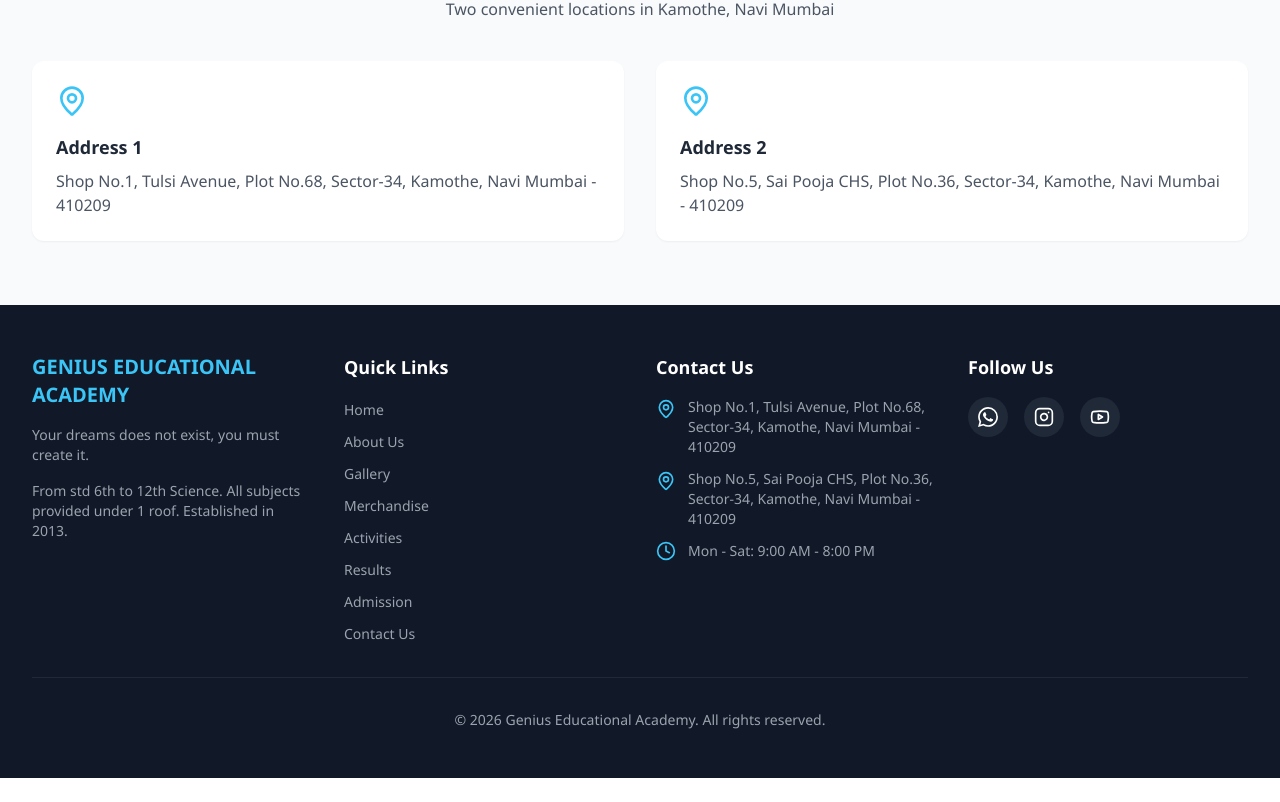
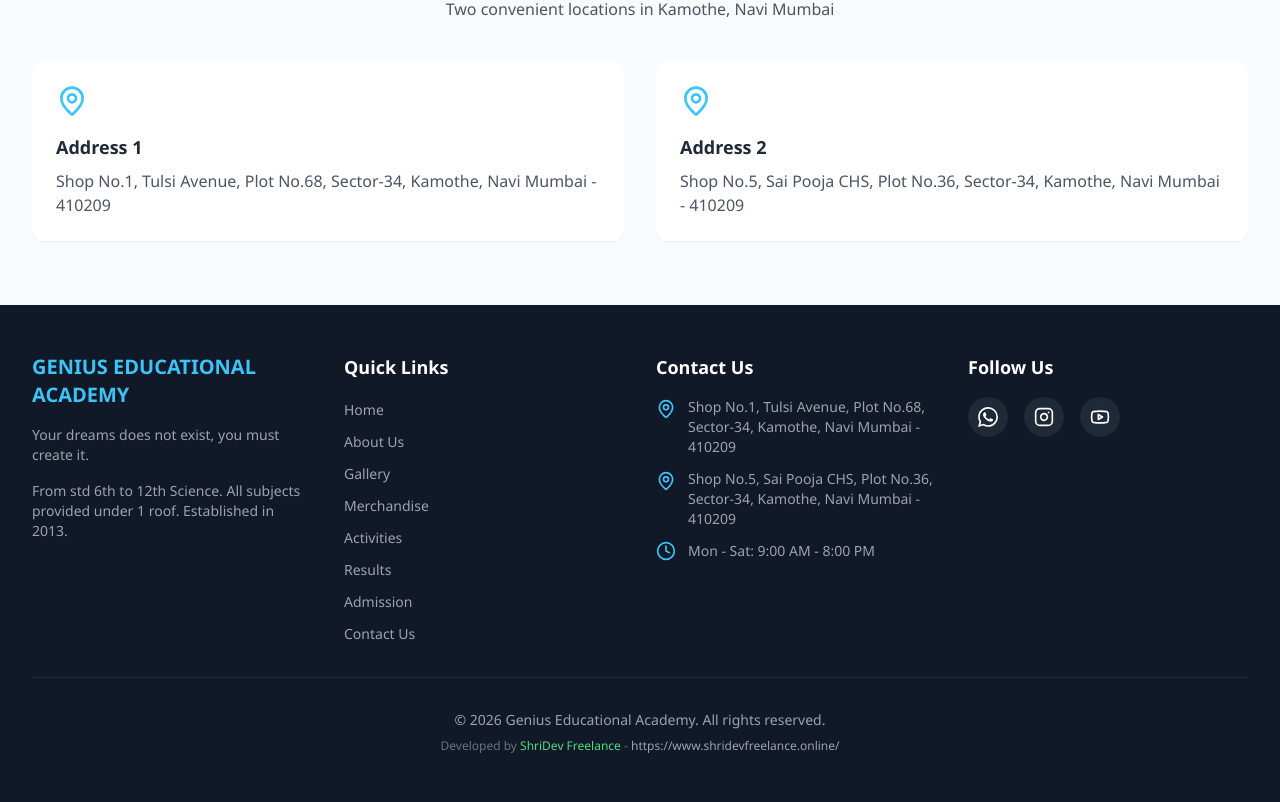
Before and after one commit to geniuseducationalacademy2013-rgb/GEA, a Next.js app: page / in a window 1280 px wide. Shown: the part 2887-3689 px from the top of the page. Before the commit the page ends 3665 px from the top, so only its background shows below. Built offline with nearby package versions, Linux system fonts and the light colour scheme; no server answers; the database is empty.

Commit message:
website almost completed

```diff
--- a/src/components/Footer.tsx
+++ b/src/components/Footer.tsx
@@ -82,6 +82,26 @@
           <p className="text-gray-400 text-sm">
             © {new Date().getFullYear()} Genius Educational Academy. All rights reserved.
           </p>
+          <p className="text-gray-500 text-xs mt-2">
+            Developed by{" "}
+            <a
+              href="https://www.shridevfreelance.online/"
+              target="_blank"
+              rel="noopener noreferrer"
+              className="text-green-400 hover:text-green-300 transition-colors font-medium"
+            >
+              ShriDev Freelance
+            </a>
+            {" "}-{" "}
+            <a
+              href="https://www.shridevfreelance.online/"
+              target="_blank"
+              rel="noopener noreferrer"
+              className="text-gray-400 hover:text-primary transition-colors"
+            >
+              https://www.shridevfreelance.online/
+            </a>
+          </p>
         </div>
       </div>
     </footer>
--- a/src/components/YouTubePlayer.tsx
+++ b/src/components/YouTubePlayer.tsx
@@ -121,18 +121,18 @@
 
       {/* Video Modal */}
       {showModal && (
-        <div className="fixed inset-0 z-[100] flex items-center justify-center bg-black/90" onClick={handleCloseModal}>
-          <div className="relative w-full max-w-4xl mx-4" onClick={(e) => e.stopPropagation()}>
+        <div className="fixed inset-0 z-[100] flex items-center justify-center bg-black/90 p-4 overflow-y-auto" onClick={handleCloseModal}>
+          <div className="relative w-full max-w-lg md:max-w-2xl lg:max-w-4xl" onClick={(e) => e.stopPropagation()}>
             {/* Close Button */}
             <button
               onClick={handleCloseModal}
-              className="absolute -top-12 right-0 w-10 h-10 bg-white rounded-full flex items-center justify-center hover:bg-gray-200 transition-colors shadow-lg z-10"
+              className="absolute -top-10 right-0 w-8 h-8 bg-white rounded-full flex items-center justify-center hover:bg-gray-200 transition-colors shadow-lg z-10"
             >
-              <X className="w-6 h-6 text-gray-800" />
+              <X className="w-5 h-5 text-gray-800" />
             </button>
 
             {/* Video Container */}
-            <div className="relative aspect-[9/16] sm:aspect-video bg-black rounded-lg overflow-hidden shadow-2xl">
+            <div className="relative aspect-[9/16] sm:aspect-video bg-black rounded-lg overflow-hidden shadow-2xl max-h-[80vh] lg:max-h-[85vh]">
               <iframe
                 ref={iframeRef}
                 src={`https://www.youtube.com/embed/${videoId}?autoplay=1&enablejsapi=1&rel=0`}
@@ -145,12 +145,12 @@
               {/* Play/Pause Button */}
               <button
                 onClick={handlePlayPause}
-                className="absolute bottom-4 right-4 w-12 h-12 bg-primary rounded-full flex items-center justify-center hover:bg-primary-500 transition-colors shadow-lg z-10"
+                className="absolute bottom-3 right-3 sm:bottom-4 sm:right-4 w-10 h-10 sm:w-12 sm:h-12 bg-primary rounded-full flex items-center justify-center hover:bg-primary-500 transition-colors shadow-lg z-10"
               >
                 {isPaused ? (
-                  <Play className="w-6 h-6 text-white ml-0.5" />
+                  <Play className="w-5 h-5 sm:w-6 sm:h-6 text-white ml-0.5" />
                 ) : (
-                  <Pause className="w-6 h-6 text-white" />
+                  <Pause className="w-5 h-5 sm:w-6 sm:h-6 text-white" />
                 )}
               </button>
             </div>
```
